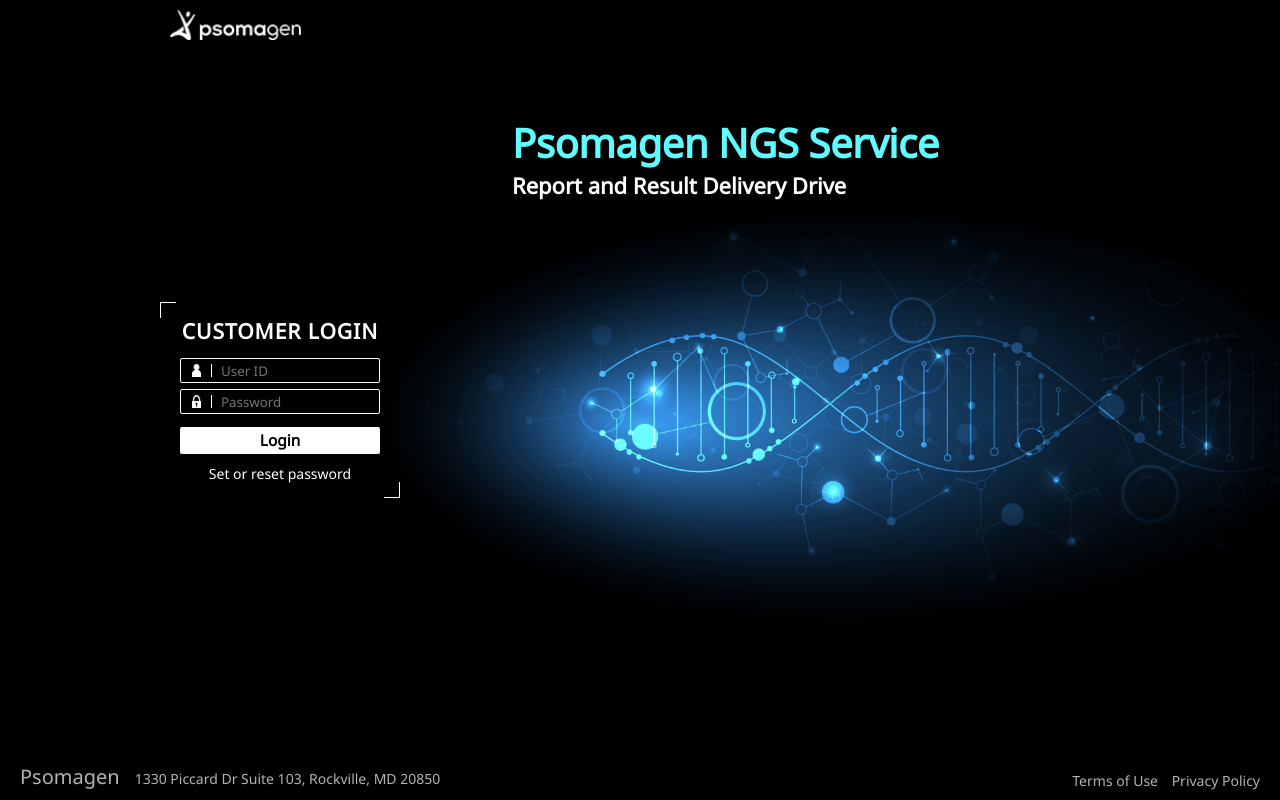
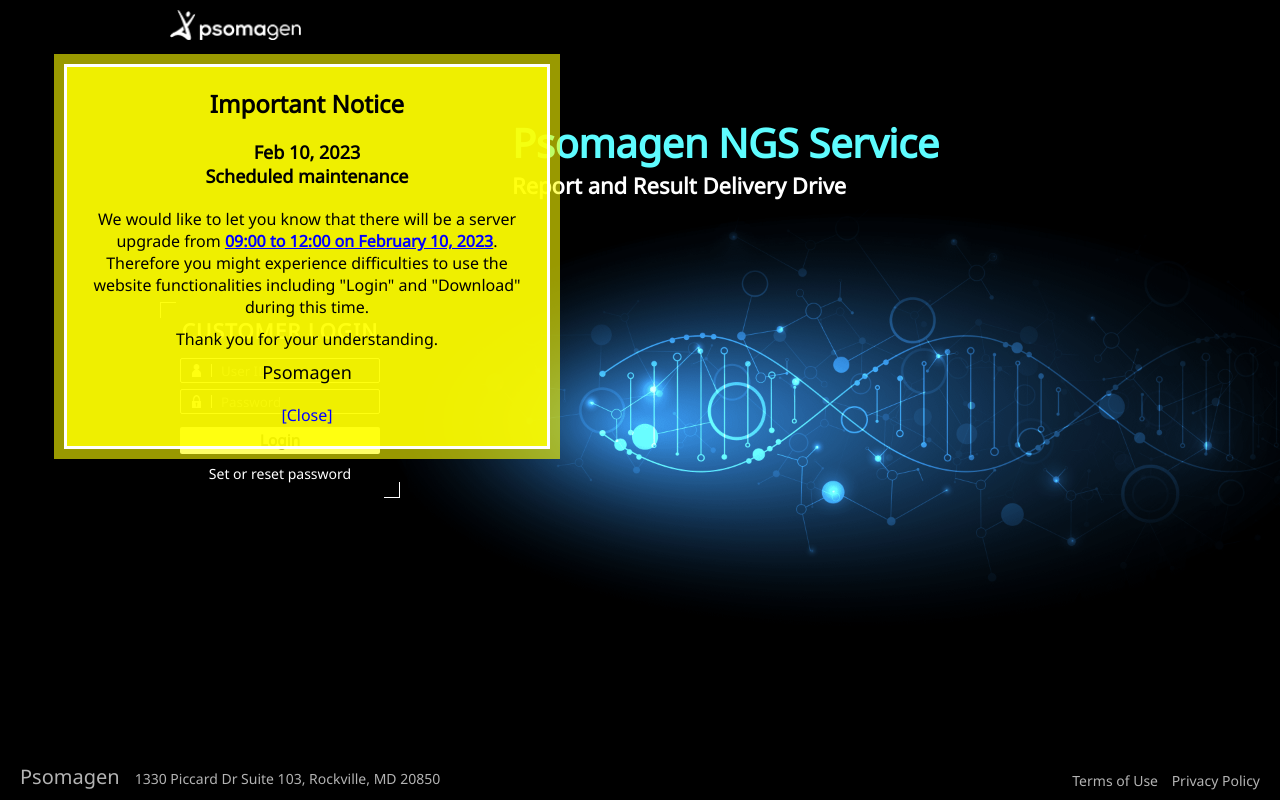
Before and after one commit to psomagendtc/ngs2, a PHP site: page / in a window 1280 px wide. Run offline with PHP 8.4, Linux system fonts and the light colour scheme.

Commit message:
server maintenance notice

```diff
--- a/index.php
+++ b/index.php
@@ -37,6 +37,14 @@
 			else $(".__statement").hide();
 		}, 100);
 		</script>
+		<div id="notice" style="position:fixed;left:64px;top:64px;font-size:16px;color:black;text-align:center;width:440px;padding:20px;background-color:#ffff00ef;border:3px solid white;outline:10px solid #ffff0099;">
+			<div style="font-size:24px;font-weight:bold;">Important Notice</div>
+			<div style="font-size:18px;font-weight:bold;margin:20px 0;">Feb 10, 2023<br/>Scheduled maintenance</div>
+			<div>We would like to let you know that there will be a server upgrade from <u style="color:blue;font-weight:bold;">09:00 to 12:00 on February 10, 2023</u>.<br/>Therefore you might experience difficulties to use the website functionalities including "Login" and "Download" during this time.</div>
+			<div style="margin-top:10px;">Thank you for your understanding.</div>
+			<div style="margin-top:10px;font-size:18px;">Psomagen</div>
+			<div style="display:inline-block;color:blue;cursor:pointer;margin-top:20px;" onclick="document.getElementById('notice').remove()">[Close]</div>
+		</div>
 		<div id="mask"></div>
 	</body>
 </html>
```
